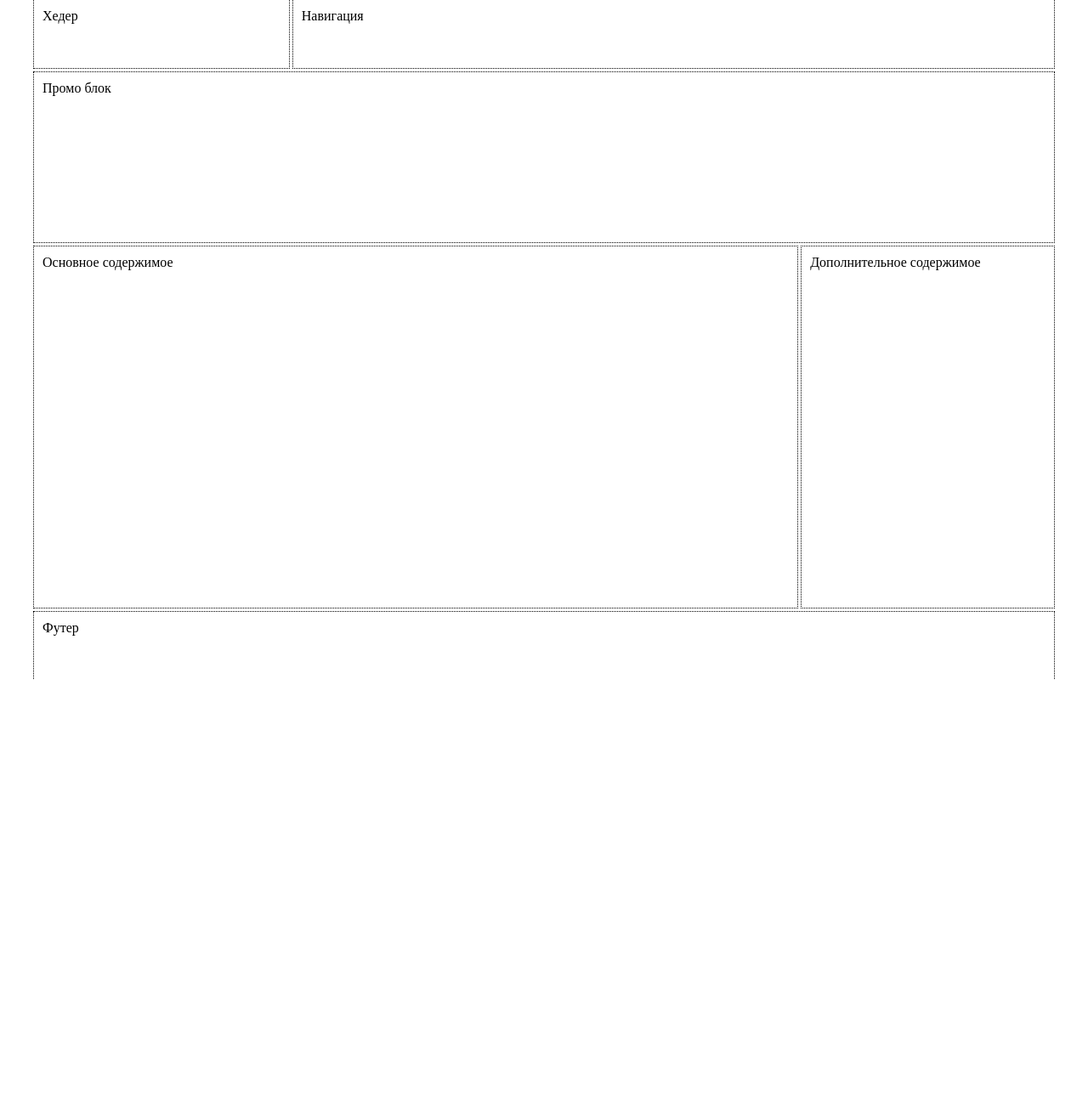
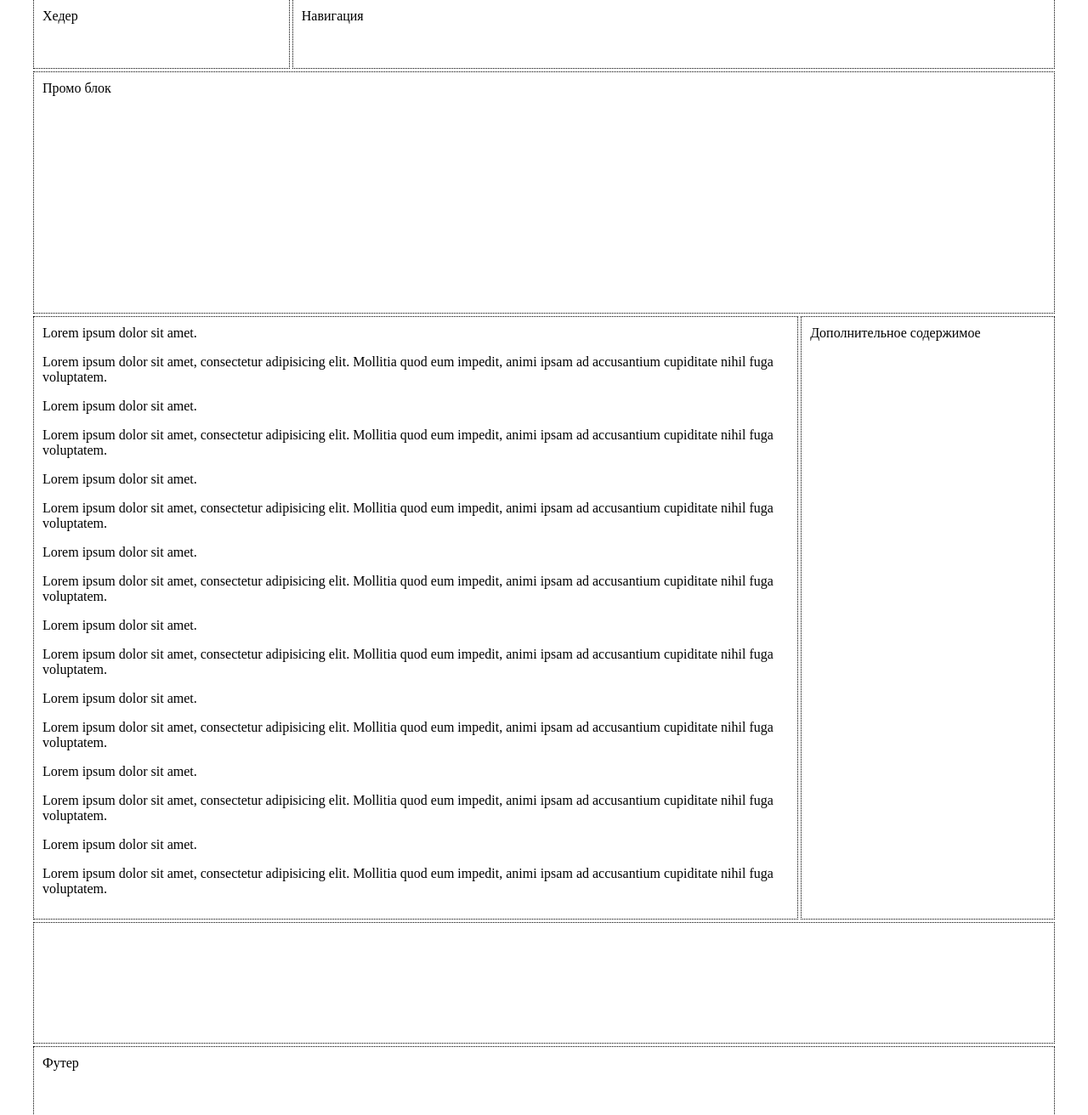
Before and after one commit to yastaraus/yastaraus.github.io, a PHP site: page / in a window 1280 px wide. Shown: the whole page at 85% size. Before the commit the page ends 799 px from the top, so only its background shows below. Run offline with PHP 8.4, Linux system fonts and the light colour scheme.

Commit message:
adaptive 0.25
adaptive layout improvements

```diff
--- a/assets/css/master.css
+++ b/assets/css/master.css
@@ -28,6 +28,10 @@ body {
   grid-area: footer;
   /* background-color: green; */
 }
+
+.another {
+  grid-area: another;
+}
 .grid-item {
   padding: 10px;
   outline: 1px dotted black;
@@ -46,10 +50,11 @@ body {
   "header nav nav"
   "promo promo promo"
   "main main aside"
+  "another another another"
   "footer footer footer";
 
   grid-template-columns: minmax(150px, 300px) 2fr 1fr;
-  grid-template-rows: 80px 200px 1fr 80px;
+  grid-template-rows: 80px 2fr 5fr 1fr 80px;
   grid-gap: 0.3em;
 }
 
@@ -60,22 +65,24 @@ body {
     "header nav nav"
     "promo promo promo"
     "main main aside"
+    "another another another"
     "footer footer footer";
 
     grid-template-columns: 1fr 1fr minmax(120px, 180px);
-    grid-template-rows: 60px 150px 1fr 60px;
+    grid-template-rows: 60px 1fr 5fr 2fr 60px;
   }
 }
-@media (max-width: 425px) {
+@media (max-width: 600px) {
   .glb-wrapper {
     grid-template-areas:
     "header nav"
     "promo promo"
     "main main"
     "aside aside"
+    "another another"
     "footer footer";
 
     grid-template-columns: 1fr 60px;
-    grid-template-rows: 60px 100px 2fr 1fr 60px;
+    grid-template-rows: 60px 1fr 5fr 1fr 1fr 60px;
   }
 }
--- a/index.html
+++ b/index.html
@@ -18,14 +18,48 @@
       Промо блок
     </section>
     <main class="main-content grid-item">
-      Основное содержимое
+      <article class="blog-article classic-post">
+        <header>Lorem ipsum dolor sit amet.</header>
+        <p>Lorem ipsum dolor sit amet, consectetur adipisicing elit. Mollitia quod eum impedit, animi ipsam ad accusantium cupiditate nihil fuga voluptatem.</p>
+      </article>
+      <article class="blog-article classic-post">
+        <header>Lorem ipsum dolor sit amet.</header>
+        <p>Lorem ipsum dolor sit amet, consectetur adipisicing elit. Mollitia quod eum impedit, animi ipsam ad accusantium cupiditate nihil fuga voluptatem.</p>
+      </article>
+      <article class="blog-article classic-post">
+        <header>Lorem ipsum dolor sit amet.</header>
+        <p>Lorem ipsum dolor sit amet, consectetur adipisicing elit. Mollitia quod eum impedit, animi ipsam ad accusantium cupiditate nihil fuga voluptatem.</p>
+      </article>
+      <article class="blog-article classic-post">
+        <header>Lorem ipsum dolor sit amet.</header>
+        <p>Lorem ipsum dolor sit amet, consectetur adipisicing elit. Mollitia quod eum impedit, animi ipsam ad accusantium cupiditate nihil fuga voluptatem.</p>
+      </article>
+      <article class="blog-article classic-post">
+        <header>Lorem ipsum dolor sit amet.</header>
+        <p>Lorem ipsum dolor sit amet, consectetur adipisicing elit. Mollitia quod eum impedit, animi ipsam ad accusantium cupiditate nihil fuga voluptatem.</p>
+      </article>
+      <article class="blog-article classic-post">
+        <header>Lorem ipsum dolor sit amet.</header>
+        <p>Lorem ipsum dolor sit amet, consectetur adipisicing elit. Mollitia quod eum impedit, animi ipsam ad accusantium cupiditate nihil fuga voluptatem.</p>
+      </article>
+      <article class="blog-article classic-post">
+        <header>Lorem ipsum dolor sit amet.</header>
+        <p>Lorem ipsum dolor sit amet, consectetur adipisicing elit. Mollitia quod eum impedit, animi ipsam ad accusantium cupiditate nihil fuga voluptatem.</p>
+      </article>
+      <article class="blog-article classic-post">
+        <header>Lorem ipsum dolor sit amet.</header>
+        <p>Lorem ipsum dolor sit amet, consectetur adipisicing elit. Mollitia quod eum impedit, animi ipsam ad accusantium cupiditate nihil fuga voluptatem.</p>
+      </article>
     </main>
-      <aside class="aside-1 grid-item">
+    <aside class="aside-1 grid-item">
         Дополнительное содержимое
-      </aside>
+    </aside>
+    <section class="another grid-item">
+
+    </section>
     <footer class="main-footer grid-item">
       Футер
     </footer>
-    </div>
+  </div>
 </body>
 </html>
```
